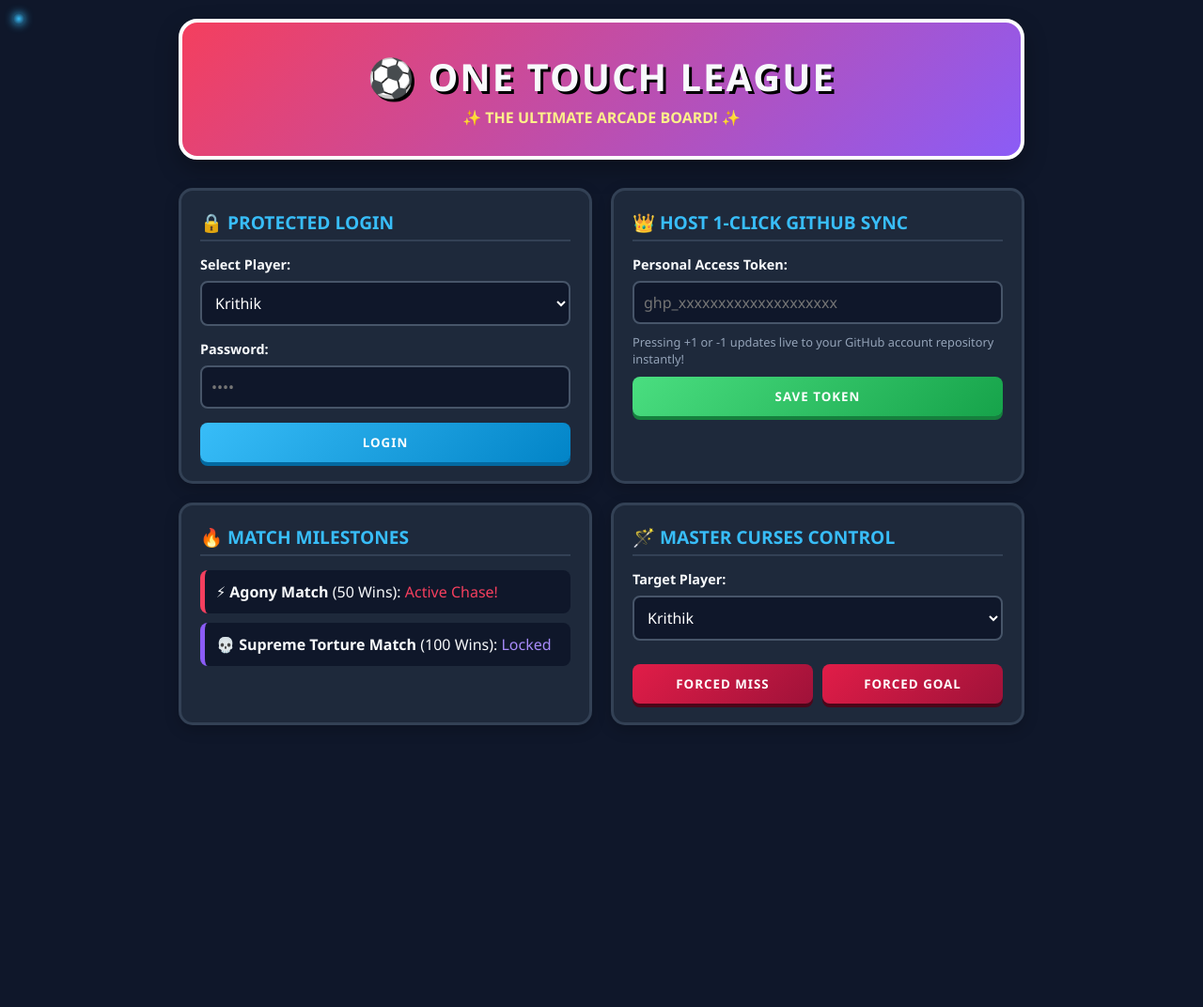
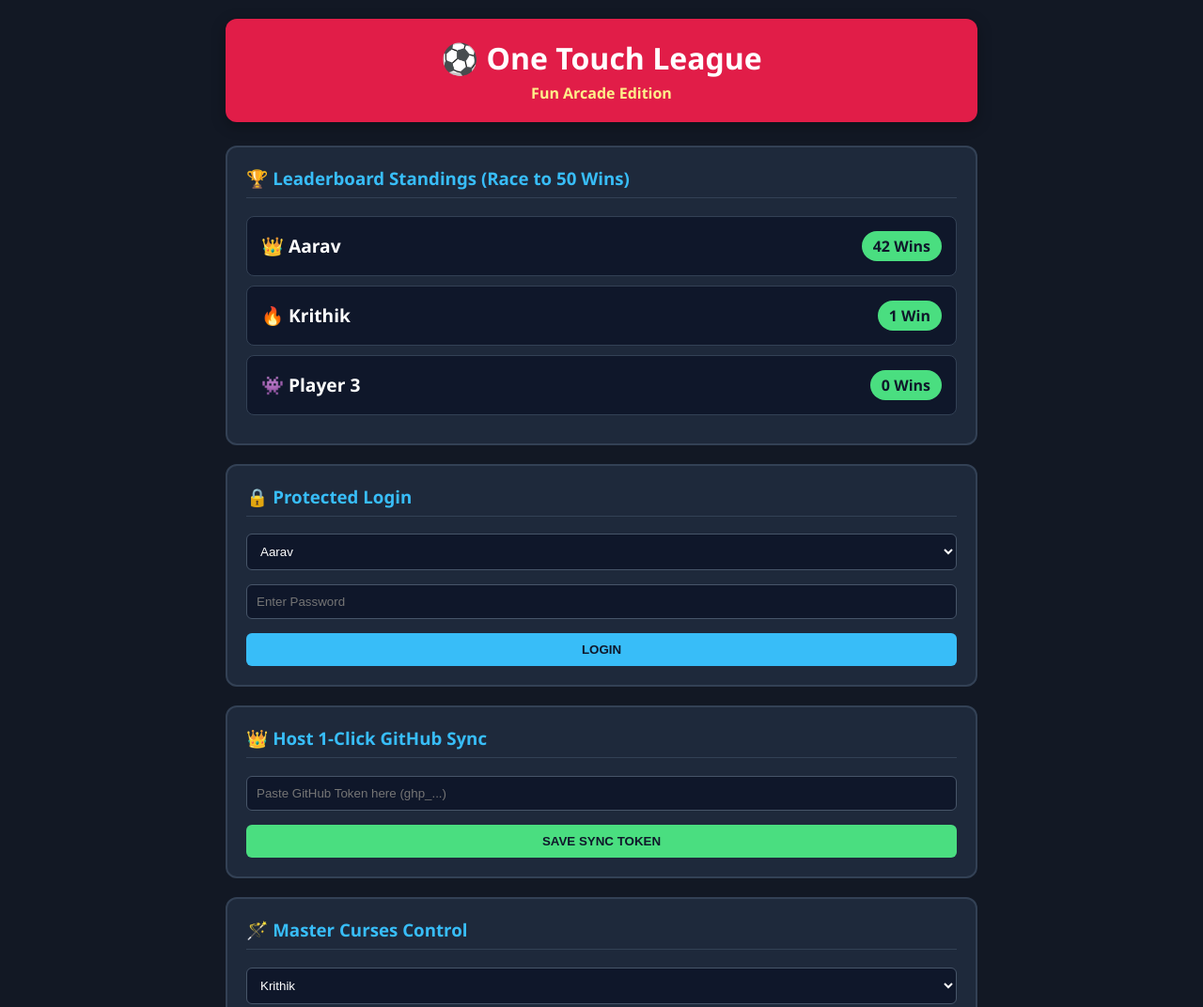
Before and after one commit to amanohar14-bot/One-touch-, a plain HTML site: page index.html in a window 1280 px wide. Shown: the top 1072 px of the page at 94% size. Before the commit the page ends 800 px from the top, so only its background shows below. Drawn offline with Linux system fonts and the light colour scheme.

Commit message:
Refactor index.html title and styles
Updated the title and modified styles for various elements, including the body, header, and cards. Adjusted layout and improved cursor visibility.

```diff
--- a/index.html
+++ b/index.html
@@ -3,320 +3,197 @@
 <head>
     <meta charset="UTF-8">
     <meta name="viewport" content="width=device-width, initial-scale=1.0">
-    <title>⚽ One Touch League - ARCADE EDITION!</title>
+    <title>⚽ One Touch League</title>
     <style>
-        :root {
-            --bg-color: #0f172a;
-            --card-bg: #1e293b;
-            --accent-neon: #38bdf8;
-            --accent-pink: #f43f5e;
-            --accent-green: #4ade80;
-            --text-main: #f8fafc;
+        body {
+            background-color: #121824;
+            color: #ffffff;
+            font-family: 'Segoe UI', Arial, sans-serif;
+            padding: 20px;
+            margin: 0;
         }
 
+        /* CURSOR FIXED: This ensures your normal mouse cursor stays visible! */
         * {
-            box-sizing: border-box;
-            margin: 0;
-            padding: 0;
-            font-family: 'Segoe UI', Tahoma, Geneva, Verdana, sans-serif;
-            cursor: none; /* Hide default cursor for custom bubble trail */
-        }
-
-        body {
-            background-color: var(--bg-color);
-            color: var(--text-main);
-            padding: 20px;
-            overflow-x: hidden;
-        }
-
-        /* Custom Cursor Elements */
-        .cursor-trail {
-            pointer-events: none;
-            position: absolute;
-            width: 12px;
-            height: 12px;
-            border-radius: 50%;
-            background: radial-gradient(circle, var(--accent-neon), transparent);
-            transform: translate(-50%, -50%);
-            transition: transform 0.05s linear;
-            z-index: 9999;
-            box-shadow: 0 0 10px var(--accent-neon);
+            cursor: auto !important;
         }
 
         .container {
-            max-width: 900px;
+            max-width: 800px;
             margin: 0 auto;
         }
 
         header {
             text-align: center;
-            margin-bottom: 30px;
-            background: linear-gradient(135deg, var(--accent-pink), #8b5cf6);
-            padding: 30px;
-            border-radius: 20px;
-            box-shadow: 0 10px 25px rgba(0,0,0,0.3);
-            border: 4px solid #fff;
+            background: #e11d48;
+            padding: 20px;
+            border-radius: 12px;
+            margin-bottom: 25px;
+            box-shadow: 0 4px 15px rgba(0,0,0,0.3);
         }
 
-        header h1 {
-            font-size: 2.5rem;
-            text-transform: uppercase;
-            letter-spacing: 2px;
-            text-shadow: 3px 3px 0px #000;
+        h1 { margin: 0; font-size: 2rem; }
+
+        .box {
+            background: #1e293b;
+            border-radius: 12px;
+            padding: 20px;
+            margin-bottom: 20px;
+            border: 2px solid #334155;
         }
 
-        .grid {
-            display: grid;
-            grid-template-columns: 1fr;
-            gap: 20px;
+        h3 {
+            margin-top: 0;
+            color: #38bdf8;
+            border-bottom: 1px solid #334155;
+            padding-bottom: 8px;
         }
 
-        @media (min-width: 768px) {
-            .grid { grid-template-columns: 1fr 1fr; }
-            .full-width { grid-column: span 2; }
-        }
-
-        .card {
-            background-color: var(--card-bg);
-            border-radius: 15px;
-            padding: 20px;
-            border: 3px solid #334155;
-            box-shadow: 0 5px 15px rgba(0,0,0,0.2);
-            position: relative;
-            transition: transform 0.2s ease, border-color 0.2s ease;
-        }
-
-        .card:hover {
-            transform: scale(1.02);
-            border-color: var(--accent-neon);
-        }
-
-        .card h3 {
-            margin-bottom: 15px;
-            color: var(--accent-neon);
-            text-transform: uppercase;
-            font-size: 1.2rem;
-            border-bottom: 2px solid #334155;
-            padding-bottom: 5px;
-        }
-
-        /* Inputs and Buttons */
-        label {
-            display: block;
-            margin-bottom: 8px;
-            font-weight: bold;
-            font-size: 0.9rem;
-        }
-
-        select, input[type="password"], input[type="text"] {
+        /* Inputs & Dropdowns */
+        select, input {
             width: 100%;
             padding: 10px;
-            background-color: #0f172a;
-            border: 2px solid #475569;
-            color: #fff;
-            border-radius: 8px;
+            background: #0f172a;
+            border: 1px solid #475569;
+            color: white;
+            border-radius: 6px;
             margin-bottom: 15px;
-            font-size: 1rem;
-        }
-
-        select:focus, input:focus {
-            border-color: var(--accent-neon);
-            outline: none;
+            box-sizing: border-box;
         }
 
         button {
-            background: linear-gradient(135deg, var(--accent-neon), #0284c7);
-            color: white;
+            background: #38bdf8;
+            color: #0f172a;
+            font-weight: bold;
             border: none;
-            padding: 12px 20px;
-            font-weight: bold;
-            border-radius: 8px;
+            padding: 10px 15px;
+            border-radius: 6px;
+            width: 100%;
             text-transform: uppercase;
-            letter-spacing: 1px;
-            box-shadow: 0 4px 0px #0369a1;
-            transition: all 0.1s ease;
-            width: 100%;
         }
 
-        button:active {
-            transform: translateY(4px);
-            box-shadow: none;
+        /* Leaderboard Styling Fix */
+        .player-card {
+            background: #0f172a;
+            padding: 15px;
+            border-radius: 8px;
+            margin-bottom: 10px;
+            display: flex;
+            align-items: center;
+            justify-content: space-between;
+            position: relative;
+            border: 1px solid #334155;
         }
 
-        /* Milestones & Progress Tracks */
-        .milestone-item {
-            background: #0f172a;
-            padding: 12px;
-            border-radius: 8px;
-            margin-bottom: 10px;
-            border-left: 5px solid var(--accent-pink);
+        .player-name {
+            font-size: 1.2rem;
+            font-weight: bold;
         }
 
-        /* Curses Board */
-        .curse-btns {
-            display: flex;
-            gap: 10px;
-            margin-top: 10px;
-        }
-        .curse-btns button {
-            background: linear-gradient(135deg, #e11d48, #9f1239);
-            box-shadow: 0 4px 0px #4c0519;
+        .wins-badge {
+            background: #4ade80;
+            color: #0f172a;
+            padding: 5px 12px;
+            border-radius: 20px;
+            font-weight: bold;
         }
 
-        /* Leaderboard Items with Aarav Joke Interactivity */
-        .leaderboard-list {
-            display: flex;
-            flex-direction: column;
-            gap: 12px;
-        }
-
-        .player-row {
-            display: flex;
-            align-items: center;
-            background: #0f172a;
-            padding: 15px;
-            border-radius: 10px;
-            position: relative;
-        }
-
-        .rank-badge {
-            background: var(--accent-pink);
-            width: 30px;
-            height: 30px;
-            display: flex;
-            align-items: center;
-            justify-content: center;
-            border-radius: 50%;
-            font-weight: bold;
-            margin-right: 15px;
-        }
-
-        .player-info {
-            flex-grow: 1;
-        }
-
-        .progress-track {
-            background: #334155;
-            height: 10px;
-            border-radius: 5px;
-            margin-top: 5px;
-            overflow: hidden;
-        }
-
-        .progress-bar {
-            background: linear-gradient(90deg, var(--accent-green), var(--accent-neon));
-            height: 100%;
-            width: 0%;
-            transition: width 0.5s ease;
-        }
-
-        .win-count {
-            font-weight: bold;
-            color: var(--accent-green);
-            font-size: 1.2rem;
-            margin-left: 15px;
-        }
-
-        /* Joke Popover Bubble */
-        .joke-bubble {
+        /* Fun Hover Jokes */
+        .joke-text {
             position: absolute;
             background: #fef08a;
             color: #000;
-            padding: 8px 12px;
-            border-radius: 10px;
+            padding: 5px 10px;
+            border-radius: 6px;
+            font-size: 0.85rem;
             font-weight: bold;
-            font-size: 0.85rem;
-            bottom: 110%;
-            left: 50%;
-            transform: translateX(-50%) scale(0);
-            transition: transform 0.2s cubic-bezier(0.175, 0.885, 0.32, 1.275);
+            top: -25px;
+            left: 20px;
+            display: none;
+            box-shadow: 0 4px 10px rgba(0,0,0,0.3);
             white-space: nowrap;
-            box-shadow: 0 5px 10px rgba(0,0,0,0.3);
-            z-index: 10;
         }
 
-        .joke-bubble::after {
-            content: '';
-            position: absolute;
-            top: 100%;
-            left: 50%;
-            transform: translateX(-50%);
-            border-width: 6px;
-            border-style: solid;
-            border-color: #fef08a transparent transparent transparent;
+        .player-card:hover {
+            border-color: #fef08a;
         }
 
-        .player-row:hover .joke-bubble {
-            transform: translateX(-50%) scale(1);
+        .player-card:hover .joke-text {
+            display: block;
         }
 
-        .host-actions {
+        .flex-group {
             display: flex;
-            gap: 5px;
-            margin-left: 10px;
-        }
-        .host-actions button {
-            padding: 5px 10px;
-            font-size: 0.8rem;
+            gap: 10px;
         }
     </style>
 </head>
 <body>
 
-    <div class="cursor-trail" id="customCursor"></div>
-
     <div class="container">
         <header>
             <h1>⚽ One Touch League</h1>
-            <p style="margin-top: 5px; font-weight: bold; color: #fef08a;">✨ THE ULTIMATE ARCADE BOARD! ✨</p>
+            <p style="margin: 5px 0 0 0; color: #fef08a; font-weight: bold;">Fun Arcade Edition</p>
         </header>
 
-        <div class="grid">
+        <!-- Leaderboard (Put First to See it Instantly) -->
+        <div class="box">
+            <h3>🏆 Leaderboard Standings (Race to 50 Wins)</h3>
+
+            <!-- Aarav -->
+            <div class="player-card">
+                <div class="joke-text">😜 Aarav is better than u and u and u!</div>
+                <div class="player-name">👑 Aarav</div>
+                <div class="wins-badge">42 Wins</div>
+            </div>
+
+            <!-- Krithik -->
+            <div class="player-card">
+                <div class="joke-text">🤫 Aarav is better than u!</div>
+                <div class="player-name">🔥 Krithik</div>
+                <div class="wins-badge">1 Win</div>
+            </div>
+
+            <!-- Player 3 -->
+            <div class="player-card">
+                <div class="joke-text">🤣 Aarav is way better than u!</div>
+                <div class="player-name">👾 Player 3</div>
+                <div class="wins-badge">0 Wins</div>
+            </div>
+        </div>
+
         <!-- Protected Login -->
-            <div class="card">
+        <div class="box">
             <h3>🔒 Protected Login</h3>
-                <label for="playerSelect">Select Player:</label>
-                <select id="playerSelect">
+            <select>
+                <option>Aarav</option>
                 <option>Krithik</option>
-                    <option>Aarav</option>
                 <option>Player 3</option>
             </select>
-                <label for="passInput">Password:</label>
-                <input type="password" id="passInput" placeholder="••••">
-                <button onclick="alert('Logged in successfully!')">Login</button>
+            <input type="password" placeholder="Enter Password">
+            <button onclick="alert('Logged in!')">Login</button>
         </div>
 
         <!-- GitHub Sync Config -->
-            <div class="card">
+        <div class="box">
             <h3>👑 Host 1-Click GitHub Sync</h3>
-                <label for="tokenInput">Personal Access Token:</label>
-                <input type="text" id="tokenInput" placeholder="ghp_xxxxxxxxxxxxxxxxxxxx">
-                <p style="font-size: 0.8rem; color: #94a3b8; margin-top: -5px; margin-bottom: 10px;">
-                    Pressing +1 or -1 updates live to your GitHub account repository instantly!
-                </p>
-                <button style="background: linear-gradient(135deg, var(--accent-green), #16a34a); box-shadow: 0 4px 0px #15803d;">Save Token</button>
+            <input type="text" placeholder="Paste GitHub Token here (ghp_...)">
+            <button style="background: #4ade80;">Save Sync Token</button>
         </div>
 
-            <!-- Match Milestones -->
-            <div class="card">
-                <h3>🔥 Match Milestones</h3>
-                <div class="milestone-item">
-                    <strong>⚡ Agony Match</strong> (50 Wins): <span style="color: var(--accent-pink)">Active Chase!</span>
+        <!-- Master Curses Control -->
+        <div class="box">
+            <h3>🪄 Master Curses Control</h3>
+            <select>
+                <option>Krithik</option>
+                <option>Player 3</option>
+            </select>
+            <div class="flex-group">
+                <button style="background: #ef4444; color: white;" onclick="alert('Curse Set: Forced Miss')">Forced Miss</button>
+                <button style="background: #22c55e; color: white;" onclick="alert('Curse Set: Forced Goal')">Forced Goal</button>
             </div>
-                <div class="milestone-item" style="border-left-color: #8b5cf6;">
-                    <strong>💀 Supreme Torture Match</strong> (100 Wins): <span style="color: #a78bfa">Locked</span>
         </div>
     </div>
 
-            <!-- Master Curses Control -->
-            <div class="card">
-                <h3>🪄 Master Curses Control</h3>
-                <label for="curseTarget">Target Player:</label>
-                <select id="curseTarget">
-                    <option>Krithik</option>
-                    <option>Player 3</option>
-                </select>
-                <div class="curse-btns">
-                    <button onclick="alert('Curse Cast: Forced Miss!')">Forced Miss</button>
-                    <button onclick="alert('Curse Cast: Forced Goal!')">Forced Goal</button>
-                </div>
+</body>
+</html>
```
Lines whose indentation alone changed are shown as unchanged.
